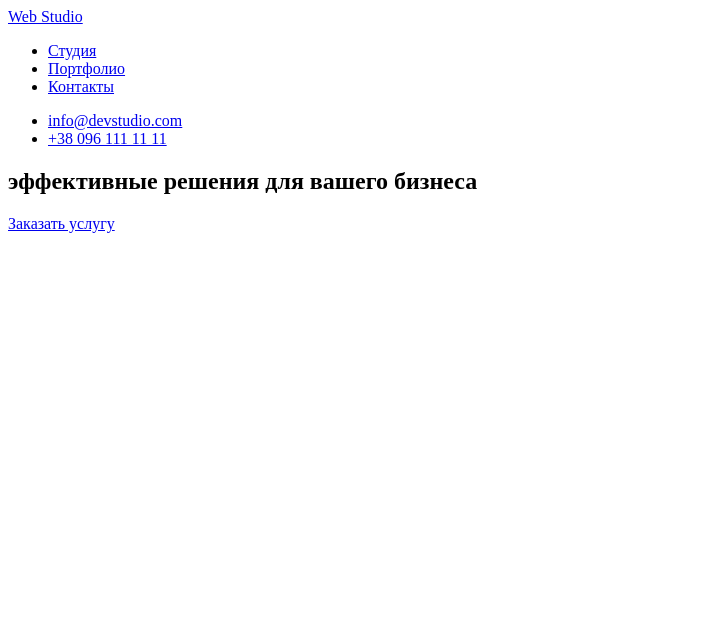
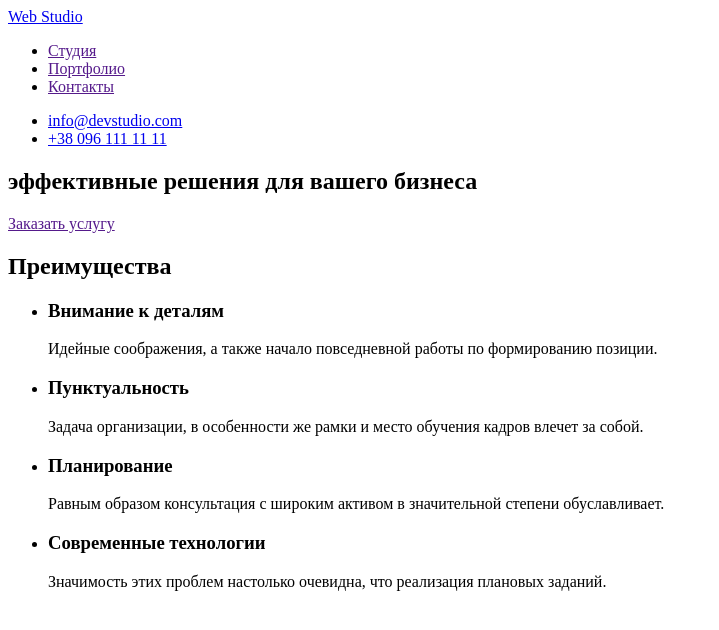
Before and after one commit to GrygoriyChernish/test-import, a plain HTML site: page index.html in a window 1280 px wide. Shown: the whole page, without its empty margins (0-719 px from the left). Drawn offline with Linux system fonts and the light colour scheme.

Commit message:
добавляет картинки и секцию преимущества

```diff
--- a/index.html
+++ b/index.html
@@ -10,9 +10,9 @@
       <nav>
         <a href="/">Web Studio</a>
         <ul>
-          <li><a href="/" target="_blank" rel="noopener noferrer">Студия</a></li>
-          <li><a href="/" target="_blank" rel="noopener noferrer">Портфолио</a></li>
-          <li><a href="/" target="_blank" rel="noopener noferrer">Контакты</a></li>
+          <li><a href="" target="_blank" rel="noopener noferrer">Студия</a></li>
+          <li><a href="" target="_blank" rel="noopener noferrer">Портфолио</a></li>
+          <li><a href="" target="_blank" rel="noopener noferrer">Контакты</a></li>
         </ul>
       </nav>
       <ul>
@@ -23,7 +23,29 @@
     <main>
       <section>
         <h1>эффективные решения для вашего бизнеса</h1>
-        <a href="/">Заказать услугу</a>
+        <a href="">Заказать услугу</a>
+      </section>
+      <!-- Секция преимуществ -->
+      <section>
+        <h2>Преимущества</h2>
+        <ul>
+          <li>
+            <h3>Внимание к деталям</h3>
+            <p>Идейные соображения, а также начало повседневной работы по формированию позиции.</p>
+          </li>
+          <li>
+            <h3>Пунктуальность</h3>
+            <p>Задача организации, в особенности же рамки и место обучения кадров влечет за собой.</p>
+          </li>
+          <li>
+            <h3>Планирование</h3>
+            <p>Равным образом консультация с широким активом в значительной степени обуславливает.</p>
+          </li>
+          <li>
+            <h3>Современные технологии</h3>
+            <p>Значимость этих проблем настолько очевидна, что реализация плановых заданий.</p>
+          </li>
+        </ul>
       </section>
     </main>
   </body>
```
Also changed, not shown: images/John-Smith.jpg (added), images/Marta-Stewart.jpg (added), images/Martin-Doe.jpg (added), images/Robert-Jakis.jpg (added), images/design-decisions.jpg (added), images/desktop-app.jpg (added), images/mobile-app.jpg (added).
